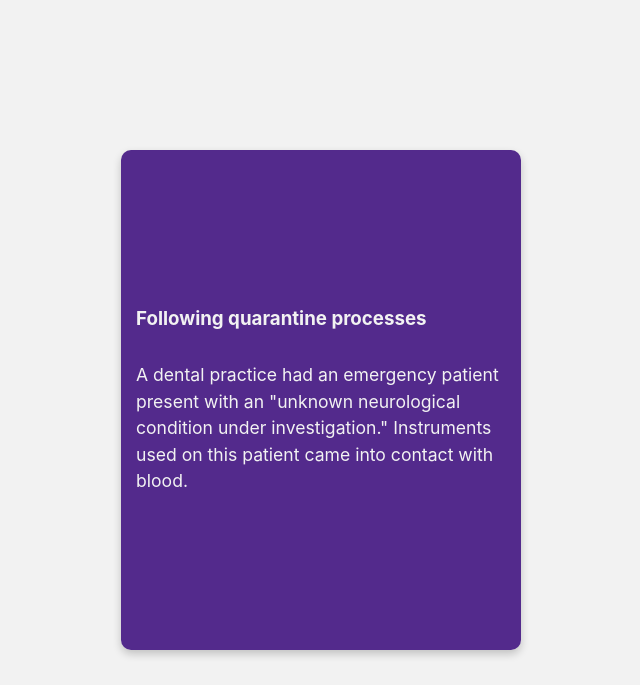
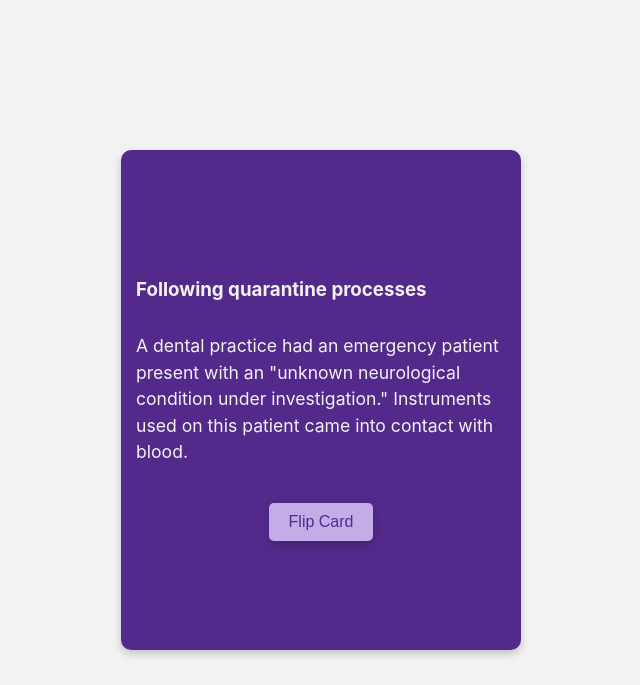
Before and after one commit to DapaLMS1/Quarantine-Protocols, a plain HTML site: page index.html in a window 1280 px wide. Shown: the whole page, without its empty margins (319-959 px from the left). Drawn offline with Linux system fonts and the light colour scheme.

Commit message:
Update index.html

```diff
--- a/index.html
+++ b/index.html
@@ -32,7 +32,6 @@
             width: 400px; /* Increased width as requested */
             height: 500px; /* Adjusted height for better content display with new width */
             perspective: 1000px;
-            cursor: pointer;
             border-radius: 10px; /* Rounded corners for the card itself */
         }
 
@@ -47,7 +46,7 @@
             border-radius: 10px; /* Rounded corners for the inner container */
         }
 
-        .flip-card:hover .flip-card-inner {
+        .flip-card.flipped .flip-card-inner {
             transform: rotateY(180deg);
         }
 
@@ -89,25 +88,31 @@
         }
 
         .flip-card-back {
-            background-color: #9D8ABB; /* Muted Purple */
-            color: #532A8C;
+            background-color: #7ABF49; /* Changed background to green */
+            color: #000000; /* Changed text color to black for all elements on flip side */
             transform: rotateY(180deg);
             text-align: left; /* Align text to left for lists */
+            display: flex; /* Ensure flexbox for vertical alignment */
+            flex-direction: column; /* Stack content vertically */
+            justify-content: flex-start; /* Align content to the top */
+            padding-top: 30px; /* Add padding to the top for better spacing */
         }
 
         .flip-card-back h3 {
-            color: #532A8C; /* Dark Purple */
+            color: #000000; /* Changed heading to black */
             margin-bottom: 15px;
             text-align: left; /* Changed heading to left alignment */
             width: 100%; /* Ensure heading takes full width for alignment */
+            padding: 0 10px; /* Add padding for text */
         }
 
         .flip-card-back h4 {
-            color: #532A8C;
+            color: #000000; /* Changed subheading to black */
             margin-top: 0;
             margin-bottom: 10px;
             text-align: left; /* Changed subheading to left alignment */
             width: 100%; /* Ensure subheading takes full width for alignment */
+            padding: 0 10px; /* Add padding for text */
         }
 
         .flip-card-back ul {
@@ -122,15 +127,48 @@
             margin-bottom: 10px;
             font-size: 1em;
             text-align: left; /* Ensure list items are left-aligned */
+            color: #000000; /* Changed list item text color to black */
         }
 
-        .flip-card-back .outcome {
-            margin-top: 15px;
-            /* Removed font-weight: bold; */
-            color: #333333; /* Changed outcome text color to dark grey */
+        .flip-card-back .outcome-heading { /* New class for outcome heading */
+            font-weight: bold; /* Make outcome heading bold */
+            color: #000000; /* Outcome heading color to black */
+            margin-top: 15px; /* Space above outcome heading */
+            margin-bottom: 10px; /* Space below outcome heading */
+            text-align: left;
+            padding: 0 10px;
+            width: 100%;
+        }
+
+        .flip-card-back .outcome-text { /* New class for outcome text */
+            color: #000000; /* Outcome text color to black */
             text-align: left; /* Changed outcome text to left alignment */
             padding: 0 10px; /* Add padding for outcome text */
             width: 100%; /* Ensure outcome takes full width for alignment */
+            margin-top: 0; /* Remove default paragraph margin */
+        }
+
+        .flip-button {
+            background-color: #C3ACE8; /* Light purple for button */
+            color: #532A8C; /* Dark purple text for button */
+            border: none;
+            padding: 10px 20px;
+            border-radius: 5px;
+            cursor: pointer;
+            font-size: 1em;
+            margin-top: 20px; /* Space above the button */
+            transition: background-color 0.3s ease, transform 0.1s ease;
+            box-shadow: 0 4px 8px rgba(0,0,0,0.2);
+        }
+
+        .flip-button:hover {
+            background-color: #9D8ABB; /* Muted purple on hover */
+            transform: translateY(-2px); /* Slight lift effect */
+        }
+
+        .flip-button:active {
+            transform: translateY(0); /* Press down effect */
+            box-shadow: 0 2px 4px rgba(0,0,0,0.2);
         }
 
         /* Responsive adjustments */
@@ -139,7 +177,7 @@
                 width: 90%; /* Make card wider on smaller screens */
                 height: 450px; /* Adjust height for smaller screens */
             }
-            .flip-card-front p, .flip-card-back ul li, .flip-card-back .outcome {
+            .flip-card-front p, .flip-card-back ul li, .flip-card-back .outcome-text {
                 font-size: 0.95em; /* Slightly smaller font for mobile */
             }
         }
@@ -149,7 +187,7 @@
                 width: 100%; /* Full width on very small screens */
                 height: 420px; /* Further adjust height */
             }
-            .flip-card-front p, .flip-card-back ul li, .flip-card-back .outcome {
+            .flip-card-front p, .flip-card-back ul li, .flip-card-back .outcome-text {
                 font-size: 0.9em; /* Even smaller font for very small screens */
             }
         }
@@ -159,11 +197,12 @@
 
     <div class="flip-card-container">
         <!-- Card 1: Problem -->
-        <div class="flip-card">
+        <div class="flip-card" id="myFlipCard">
             <div class="flip-card-inner">
                 <div class="flip-card-front">
                     <h3>Following quarantine processes</h3>
                     <p>A dental practice had an emergency patient present with an "unknown neurological condition under investigation." Instruments used on this patient came into contact with blood.</p>
+                    <button class="flip-button" onclick="flipCard()">Flip Card</button>
                 </div>
                 <div class="flip-card-back">
                     <h3>Action Taken & Outcome</h3>
@@ -174,11 +213,20 @@
                         <li>The practice engaged an external facility for specialised decontamination, considering microorganisms resistant to typical steam sterilisation.</li>
                         <li>A detailed incident report was completed, and relevant staff were briefed.</li>
                     </ul>
-                    <p class="outcome">**Outcome:** While a high-risk condition was not confirmed, the prompt and correct action effectively mitigated any potential cross-contamination risk, upholding high safety standards.</p>
+                    <h4 class="outcome-heading">Outcome:</h4>
+                    <p class="outcome-text">While a high-risk condition was not confirmed, the prompt and correct action effectively mitigated any potential cross-contamination risk, upholding high safety standards.</p>
+                    <button class="flip-button" onclick="flipCard()">Go Back</button>
                 </div>
             </div>
         </div>
     </div>
 
+    <script>
+        function flipCard() {
+            const card = document.getElementById('myFlipCard');
+            card.classList.toggle('flipped');
+        }
+    </script>
+
 </body>
 </html>
```
